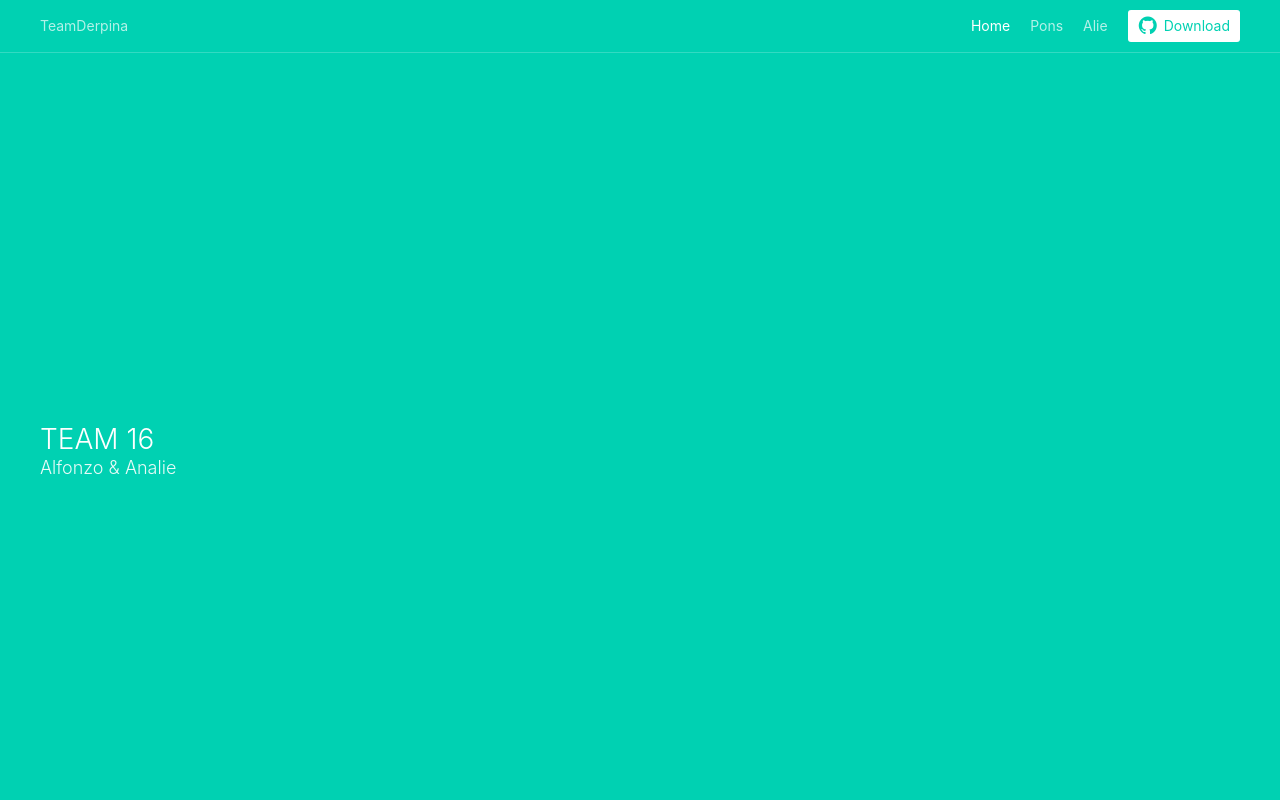
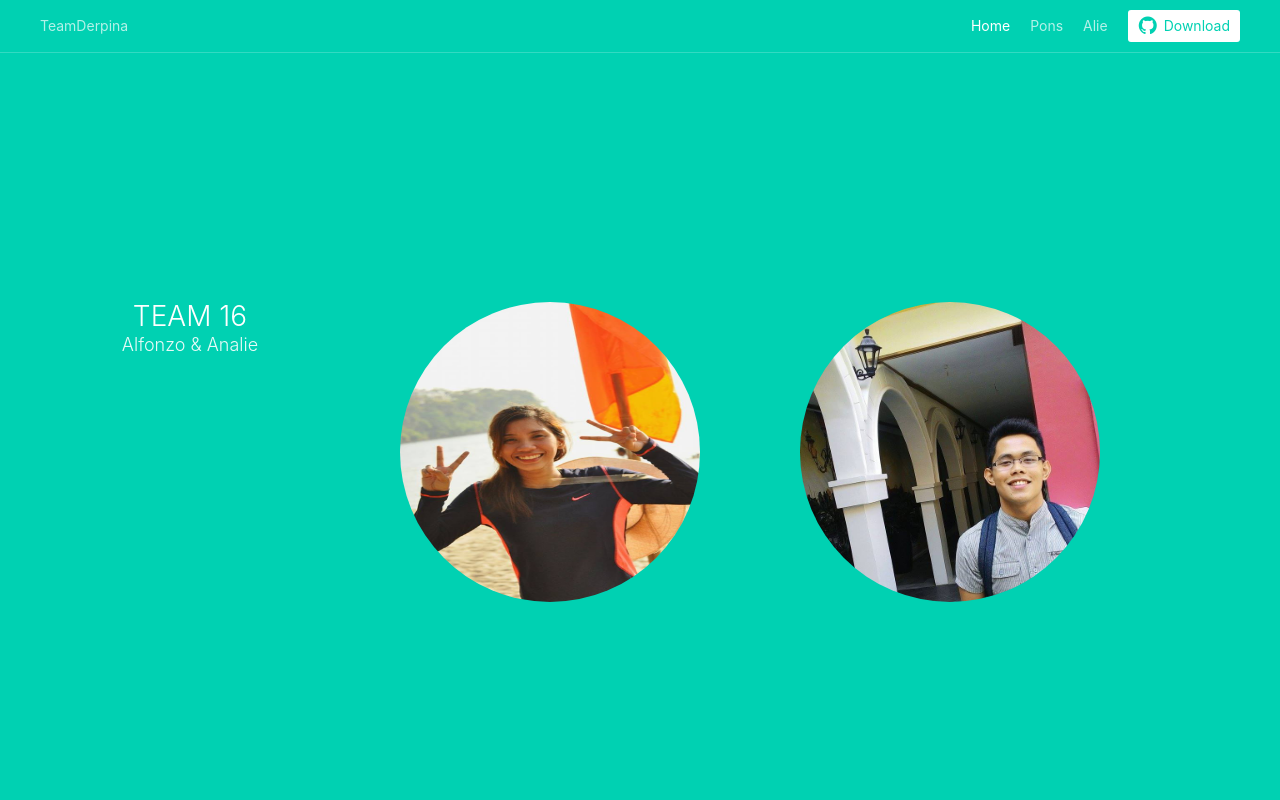
Before and after one commit to lanzosuarez/coen3463-m1t16, a website: page public/index.html in a window 1280 px wide. Shown: the top 800 px of the page. Drawn offline with Linux system fonts and the light colour scheme.

Commit message:
last-commit

```diff
--- a/public/css/styles.css
+++ b/public/css/styles.css
@@ -14,3 +14,6 @@ div #text{
     padding: 18px;
     margin-bottom: 10px;
 }
+.img-circle {
+    border-radius: 50%;
+}
--- a/public/index.html
+++ b/public/index.html
@@ -44,14 +44,31 @@
             <!-- Hero content: will be in the middle -->
             <section class="hero is-primary is-fullheight">
                 <div class="hero-body">
-                    <div class="container">
-                        <h1 class="title">
-                            TEAM 16
-                        </h1>
-                        <h2 class="subtitle">
-                            Alfonzo & Analie
-                        </h2>
+                    <div class="container columns">
+                        <div class="column is-4">
+                            <h1 class="title" align="center">
+                                TEAM 16
+                            </h1>
+                            <h2 class="subtitle" align="center">
+                                Alfonzo & Analie
+                            </h2>
+                        </div>
+                        <div class="column is-4" >
+                            <div class="card-image">
+                                <figure class="image is-2by3">
+                                    <img src="images/alie.jpg" style="width:300px; height:300px" class="img-circle" alt="">
+                                </figure>
+                            </div>
+                        </div>
+                         <div class="column is-4">
+                            <div class="card-image">
+                                <figure class="image is-2by3  ">
+                                    <img src="images/pons.jpg" style="width:300px; height:300px" class="img-circle" alt="">
+                                </figure>
+                            </div>
+                        </div>
                     </div>
+
                 </div>
             </section>
             <!-- Hero footer: will stick at the bottom -->
```
